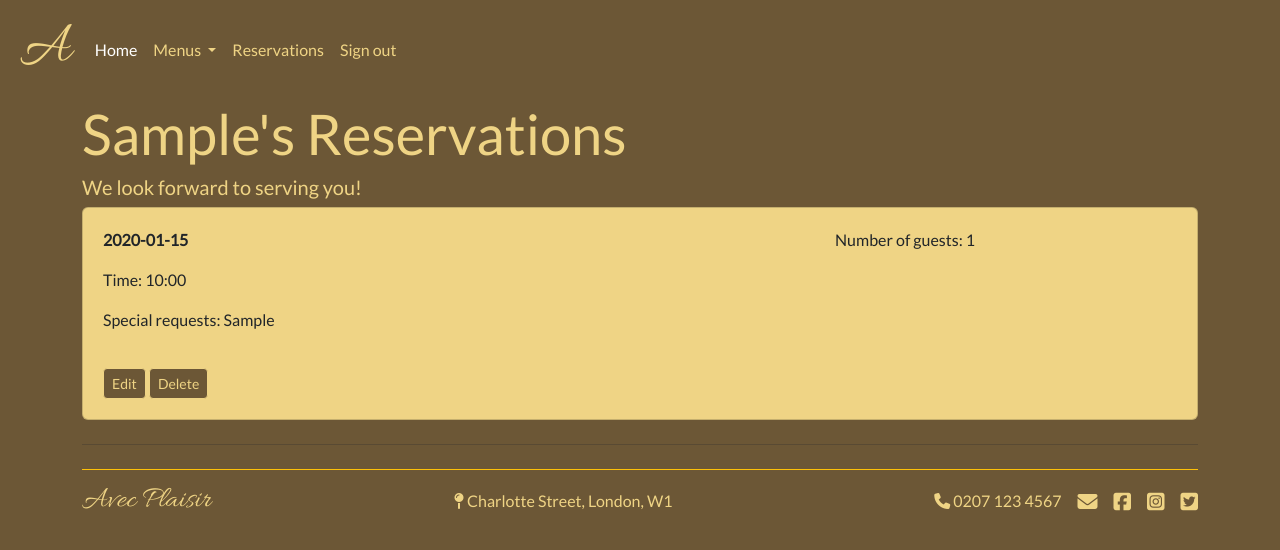
After one commit to leah-jala/PP4-Avec-Plaisir, a Django app: page /myReservations/ in a window 1280 px wide. The commit adds this page. Shown: the top 550 px of the page. Run offline with Django 3.2, Linux system fonts and the light colour scheme; a user stored in the database is signed in; tables that the repository leaves empty hold one stand-in row (values such as "Sample post"); some libraries are stand-ins or nearby versions.

Commit message:
Create a view reservations view and template

```diff
--- a/avecplaisir/urls.py
+++ b/avecplaisir/urls.py
@@ -16,11 +16,12 @@ Including another URLconf
 from django.contrib import admin
 from django.urls import path, include
 from home.views import get_homepage
-from bookings.views import CreateReservationView
+from bookings.views import CreateReservationView, ViewReservations
 
 urlpatterns = [
     path('admin/', admin.site.urls),
     path('', get_homepage, name="homepage"),
     path('accounts/', include('allauth.urls')),
     path('bookings/', CreateReservationView.as_view(), name='create_reservation'),
+    path('myReservations/', ViewReservations.as_view(), name='view_reservations'),
 ]
--- /dev/null
+++ b/bookings/templates/bookings/myReservations.html
@@ -0,0 +1,47 @@
+{% extends "base.html" %}
+{% block content %}
+{% if user.is_authenticated %}
+
+
+<div class="container">
+    <h1 class="display-4">{{ user.first_name }}'s Reservations</h1>
+    <h3 class="lead">We look forward to serving you!</h3>
+</div>
+{% for reservation in reservations %}
+<div class="container">
+    <div class="jumbtron">
+        <div class="card">
+            <div class="row">
+                <div class="col">
+                    <p><strong>{{ reservation.reservation_date }}</strong> </p>
+                    <p>Time: {{ reservation.get_reservation_time_display }}</p>
+                </div>
+                <div class="col">
+
+                </div>
+                <div class="col">
+                    <p>Number of guests: {{ reservation.number_guests }}</p>
+                </div>
+            </div>
+            <div class="row">
+                <p>Special requests: {{ reservation.special_requests }}</p>
+            </div>
+            <div class="row align-items-start">
+                <div class="col">
+                    <a href="#" class="btn btn-outline-light btn-sm">Edit</a>
+                    <a href="#" class="btn btn-outline-light btn-sm">Delete</a>
+                </div>
+            </div>
+        </div>
+    </div>
+    <hr class="my-4">
+</div>
+
+{% endfor %}
+
+{% else %}
+Hello, guest! Please sign-in to view your reservations.
+{% endif %}
+{% endblock %}
+
+<!-- Replace Href with {% url 'edit_reservation' reservation.pk %} after view is created. -->
--- a/bookings/views.py
+++ b/bookings/views.py
@@ -1,6 +1,7 @@
 from django.shortcuts import render, redirect
 from django.urls import reverse_lazy
 from django.contrib.auth.models import User
+from django.contrib.auth.mixins import LoginRequiredMixin
 from django.contrib.messages.views import SuccessMessageMixin
 from django.views.generic import  CreateView, UpdateView, DeleteView, ListView
 from .models import Reservation, Table
@@ -10,6 +11,9 @@ from .forms import ReservationForm
 
 
 class CreateReservationView(SuccessMessageMixin, CreateView):
+    """
+    Renders a view to allows the user to create a reservation.
+    """
     template_name = 'bookings/bookings.html'
     form_class = ReservationForm
     success_url = reverse_lazy('homepage')
@@ -29,3 +33,20 @@ class CreateReservationView(SuccessMessageMixin, CreateView):
     def get_success_message(self, cleaned_data):
         print(cleaned_data)
         return "Your reservation was successfully submitted."
+
+
+class ViewReservations(LoginRequiredMixin, ListView):
+    """
+    Allows the user to view their bookings.
+    """
+    model = Reservation
+    template_name = 'bookings/myReservations.html'
+    context_object_name = 'reservations'
+    ordering = ["-reservation_date"]
+
+    def get_queryset(self):
+        """
+        Filters out the user's reservations
+        """
+        user = self.request.user
+        return Reservation.objects.filter(user=user).order_by("-reservation_date")
--- a/home/templates/home/index.html
+++ b/home/templates/home/index.html
@@ -58,7 +58,7 @@
           <p class="card-text">This is a longer card with supporting text below as a natural lead-in to
             additional content.</p>
           <div class="text-center">
-            <a href="https://www.google.com/" class="btn btn-outline-light btn-sm stretched-link">Dinner Menu</a>
+            <a href="#" class="btn btn-outline-light btn-sm stretched-link">Dinner Menu</a>
           </div>
         </div>
       </div>
--- a/static/css/style.css
+++ b/static/css/style.css
@@ -63,13 +63,12 @@ a {
     background: radial-gradient(circle at center, rgba(0, 0, 0, 0) 0%, rgba(0, 0, 0, 0) 37%, rgba(0, 0, 0, 0.65) 100%);
 }
 
-h1 {
+h1, h2, h3 {
     color: #efd485;
 }
 
 h2 {
     font-size: 30px;
-    color: #efd485;
 }
 
 .btn {
@@ -79,9 +78,12 @@ h2 {
     background-color: #6c5736;
 }
 
-.alert {
-    max-width: fit-content;
-}
+/* .card .btn:hover {
+    background-color: #000 !important;
+    color: #fff !important;
+} */
+
+
 
 /*  Footer */
 
@@ -111,6 +113,7 @@ h2 {
 
 .card {
     background: #efd485;
+    padding: 20px;
 }
 
 p.card-text {
```
